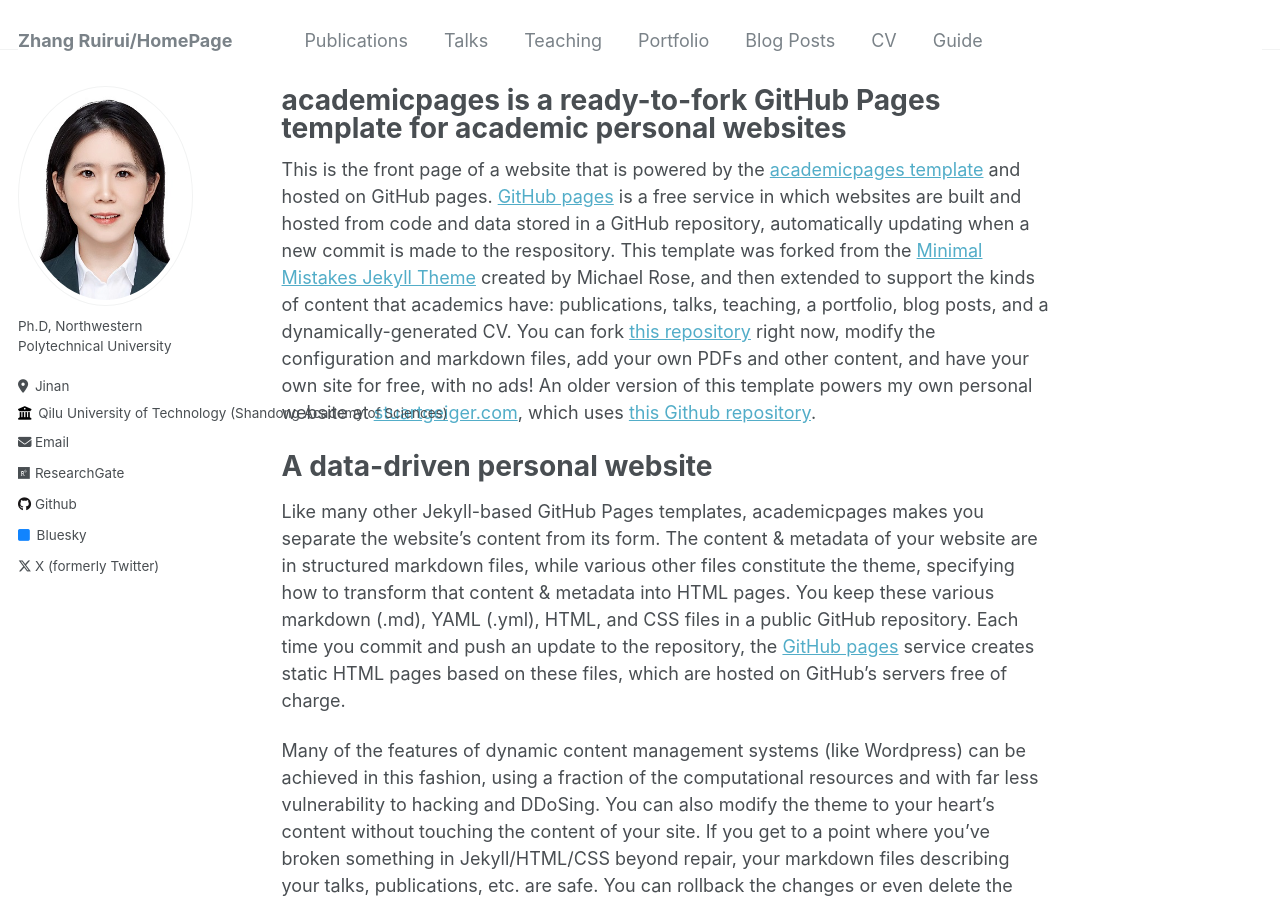
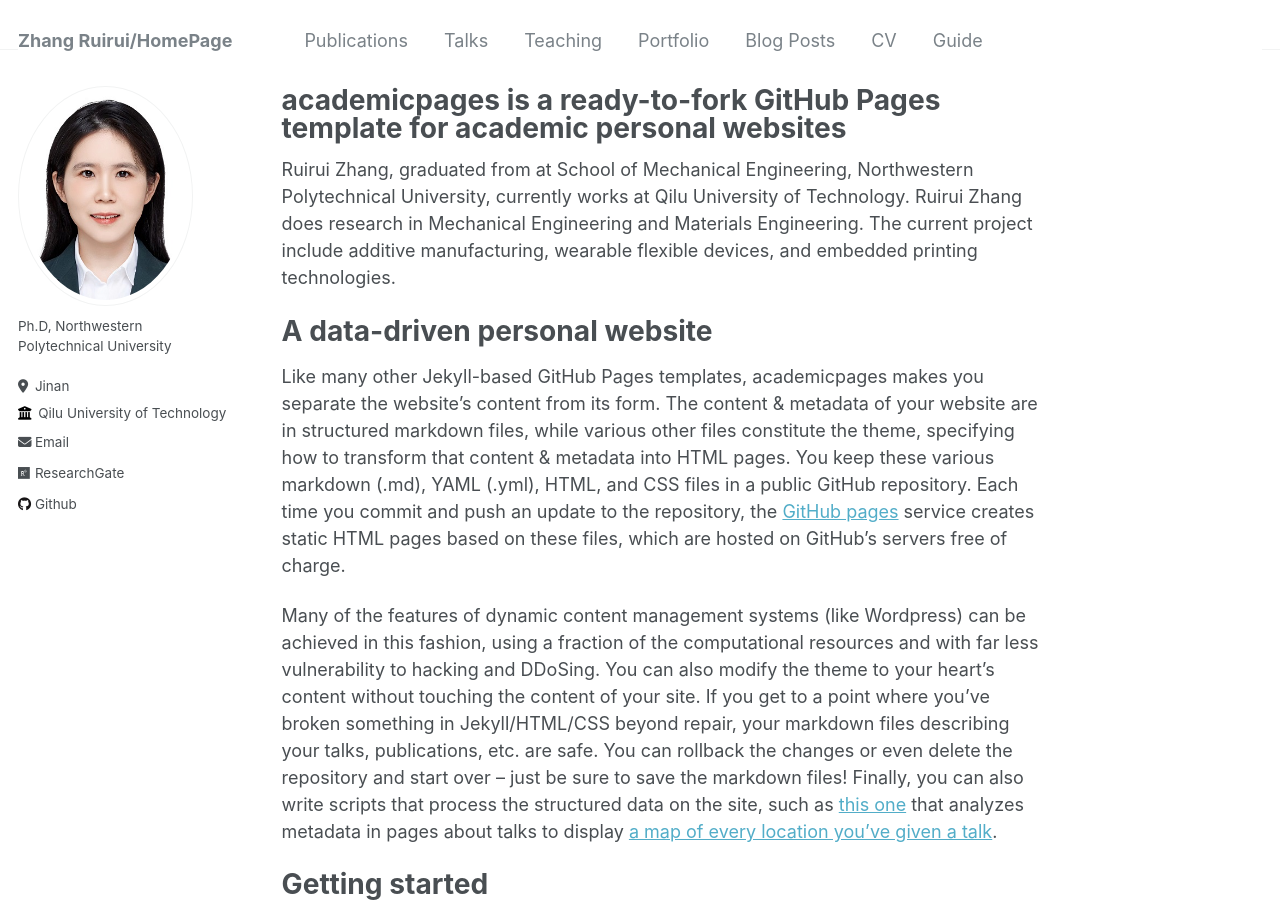
Before and after one commit to zhangruisdsl/zhangruisdsl.github.io, a Jekyll site: the page built from _pages/about.md, in a window 1280 px wide and 900 px high. Built offline with Jekyll 4.4.1, drawn with Linux system fonts in a browser that asks for light colours.

```diff
--- a/_config.yml
+++ b/_config.yml
@@ -26,7 +26,7 @@ author:
   pronouns         : # example: "she/her"
   bio              : "Ph.D, Northwestern Polytechnical University"
   location         : "Jinan"
-  employer         : "Qilu University of Technology (Shandong Academy of Sciences)"
+  employer         : "Qilu University of Technology"
   uri              : # URL
   email            : "rrzhang@qlu.edu.cn"
 
@@ -43,34 +43,34 @@ author:
   codepen          : # Username
   dribbble         : # Username
   github           : "academicpages"
-  kaggle           : # Username
+  # kaggle           : # Username
   stackoverflow    : # User number or user number and name (i.e., use "1" or "1/jeff-atwood")
 
   # Social media
-  bluesky          : "bsky.app" # Replace this with you Bluesky username
-  facebook         : # Username
-  flickr           : # Username
-  foursquare       : # Username
-  goodreads        : # Username
-  google_plus      : # Username
-  keybase          : # Username
-  instagram        : # Username
-  lastfm           : # Username
-  linkedin         : # Username
-  mastodon         : # URL
-  medium           : # URL
-  pinterest        : # Username
-  soundcloud       : # Username
-  steam            : # Username
-  telegram         : # URL
-  tumblr           : # Username
-  twitter          : "UniofOxford"  # Replace this with your X / Twitter handle
-  vine             : # Username
-  weibo            : # Username
-  wikipedia        : # Username
-  xing             : # Username
-  youtube          : # Username
-  zhihu            : # URL
+  #bluesky          : "bsky.app" # Replace this with you Bluesky username
+  #facebook         : # Username
+  #flickr           : # Username
+  #foursquare       : # Username
+  #goodreads        : # Username
+  #google_plus      : # Username
+  #keybase          : # Username
+  #instagram        : # Username
+  #lastfm           : # Username
+  #linkedin         : # Username
+  #mastodon         : # URL
+  #medium           : # URL
+  #pinterest        : # Username
+  #soundcloud       : # Username
+  #steam            : # Username
+  #telegram         : # URL
+  #tumblr           : # Username
+  #twitter          : "UniofOxford"  # Replace this with your X / Twitter handle
+  #vine             : # Username
+  #weibo            : # Username
+  #wikipedia        : # Username
+  #xing             : # Username
+  #youtube          : # Username
+  #zhihu            : # URL
 
 
 # Site Settings
--- a/_pages/about.md
+++ b/_pages/about.md
@@ -7,7 +7,7 @@ redirect_from:
   - /about.html
 ---
 
-This is the front page of a website that is powered by the [academicpages template](https://github.com/academicpages/academicpages.github.io) and hosted on GitHub pages. [GitHub pages](https://pages.github.com) is a free service in which websites are built and hosted from code and data stored in a GitHub repository, automatically updating when a new commit is made to the respository. This template was forked from the [Minimal Mistakes Jekyll Theme](https://mmistakes.github.io/minimal-mistakes/) created by Michael Rose, and then extended to support the kinds of content that academics have: publications, talks, teaching, a portfolio, blog posts, and a dynamically-generated CV. You can fork [this repository](https://github.com/academicpages/academicpages.github.io) right now, modify the configuration and markdown files, add your own PDFs and other content, and have your own site for free, with no ads! An older version of this template powers my own personal website at [stuartgeiger.com](http://stuartgeiger.com), which uses [this Github repository](https://github.com/staeiou/staeiou.github.io).
+Ruirui Zhang, graduated from at School of Mechanical Engineering, Northwestern Polytechnical University, currently works at Qilu University of Technology. Ruirui Zhang does research in Mechanical Engineering and Materials Engineering. The current project include additive manufacturing, wearable flexible devices, and embedded printing technologies.
 
 A data-driven personal website
 ======
```
